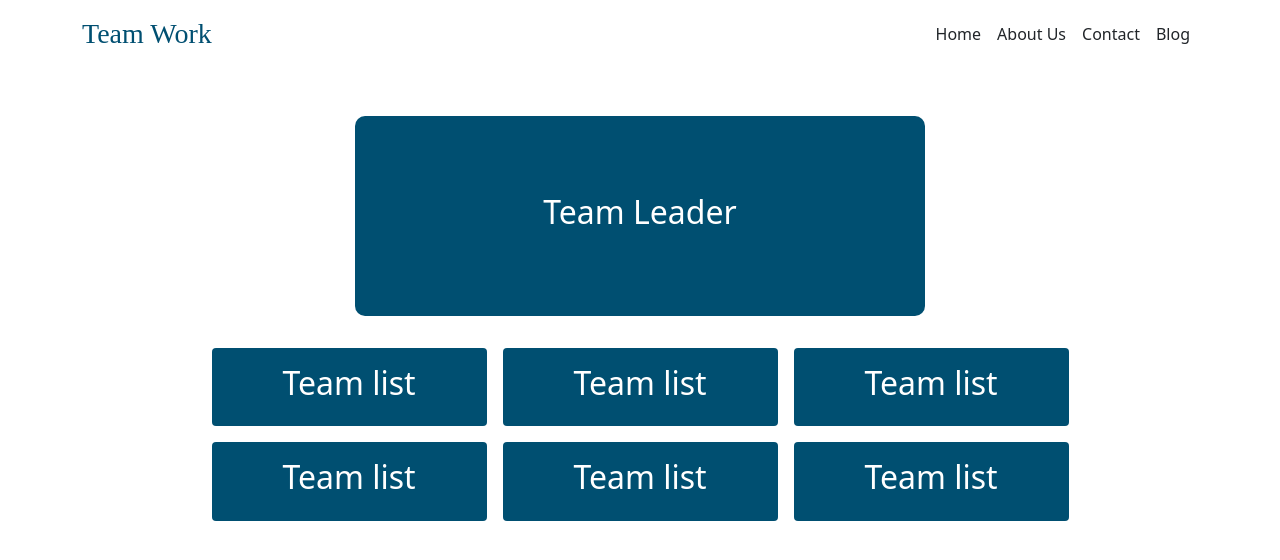
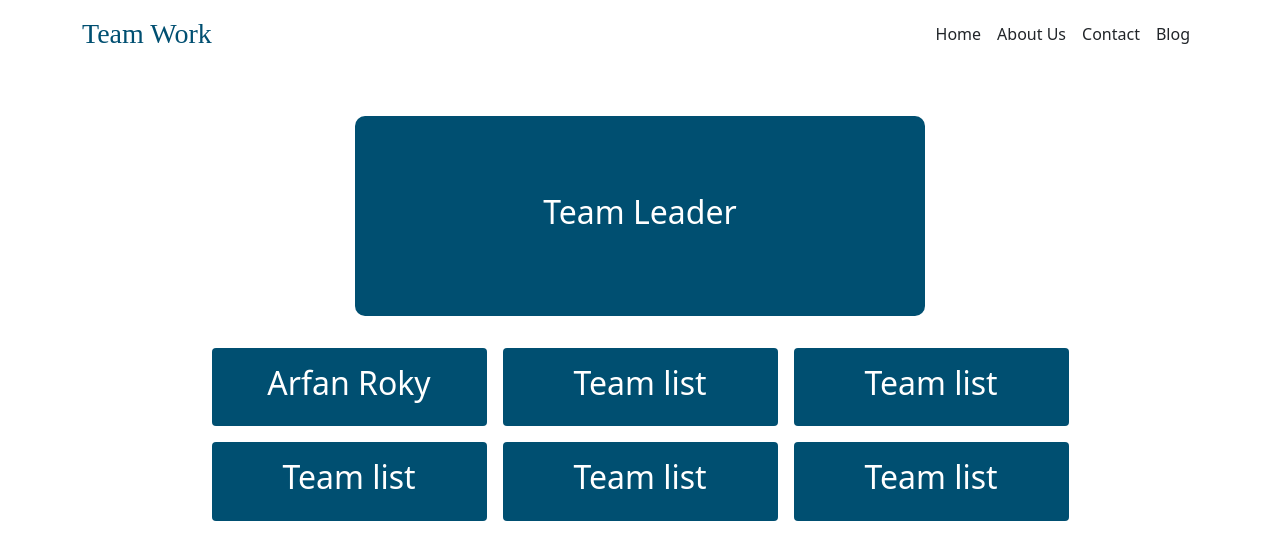
Before and after one commit to protechassistant/project-1, a plain HTML site: page index.html in a window 1280 px wide. Drawn offline with nearby package versions, Linux system fonts and the light colour scheme; a web font is replaced by a local one.

Commit message:
i added my name inside the first colmun

```diff
--- a/index.html
+++ b/index.html
@@ -75,7 +75,7 @@
                 <div class="row m-2 d-flex d-flex justify-content-center ">
 
                     <div class=" col-lg-3 col-sm-12 py-3   member-box m-2 rounded">
-                        <h2 class="text-center ">Team list</h2>
+                        <h2 class="text-center ">Arfan Roky</h2>
                     </div>
                     <div class=" col-lg-3 col-sm-12  py-3  member-box m-2 rounded">
                         <h2 class="text-center ">Team list</h2>
```
